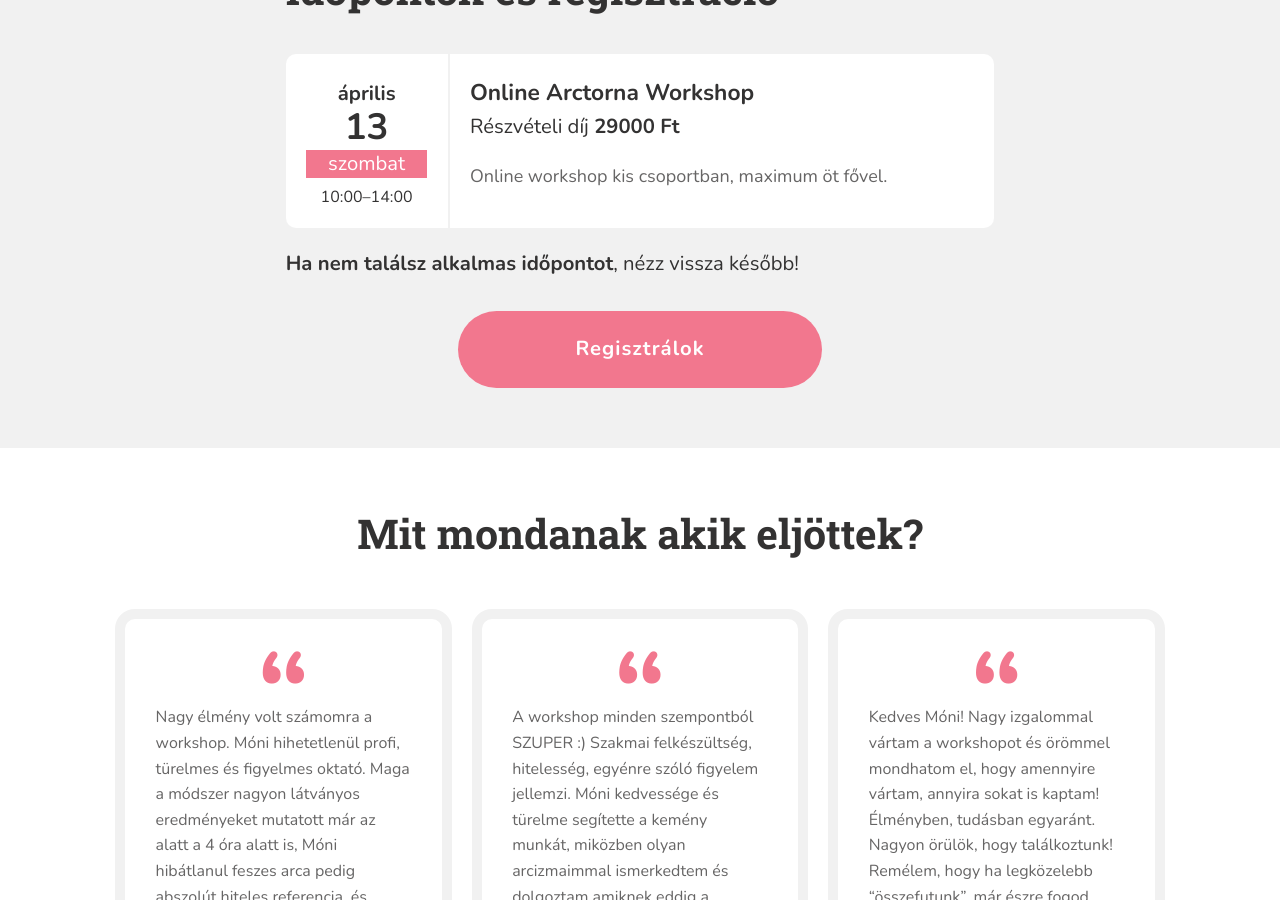
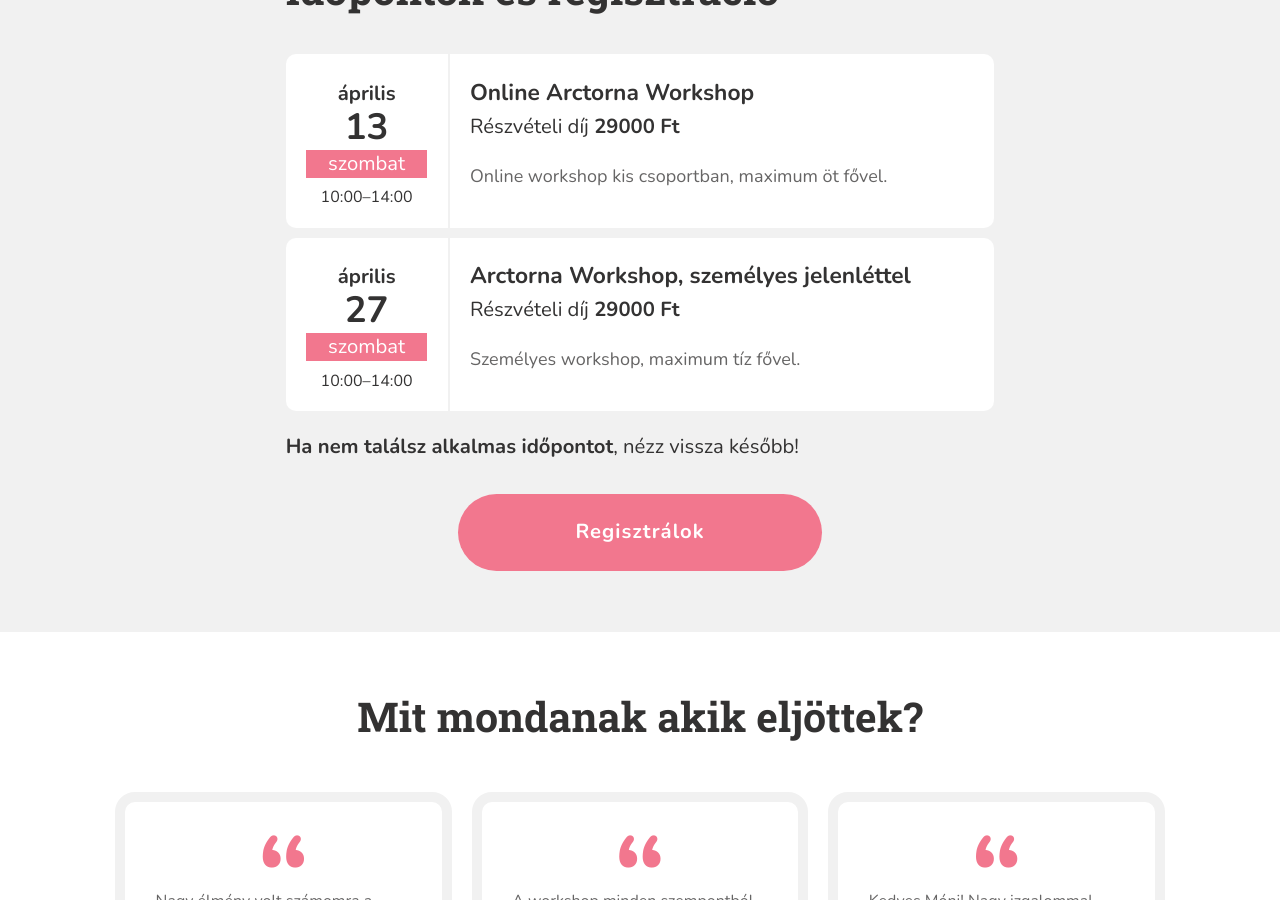
Before and after one commit to monikamudra/arctorna, a Jekyll site: the page built from workshop.md, in a window 1280 px wide and 900 px high, scrolled down 2134 px. Built offline with Jekyll 4.4.1, drawn with Linux system fonts in a browser that asks for light colours.

Commit message:
Update workshop event

```diff
--- a/_data/workshop.yaml
+++ b/_data/workshop.yaml
@@ -56,3 +56,12 @@ events:
       Online workshop kis csoportban, maximum öt fővel.
     price: 29000
     full: false
+
+  - date: 2024-4-27-T10:00
+    start: "10:00"
+    end: "14:00"
+    title: Arctorna Workshop, személyes jelenléttel
+    description: >-
+      Személyes workshop, maximum tíz fővel.
+    price: 29000
+    full: false
```
